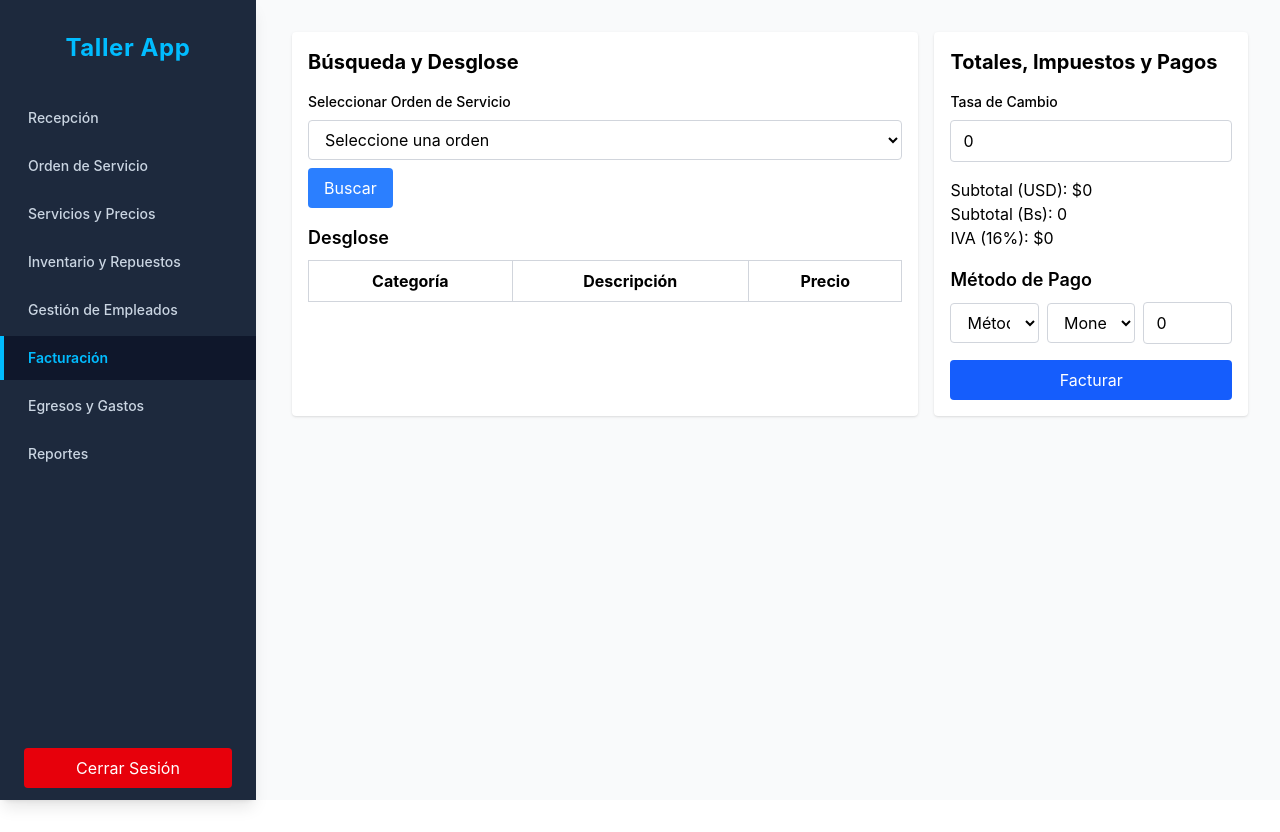
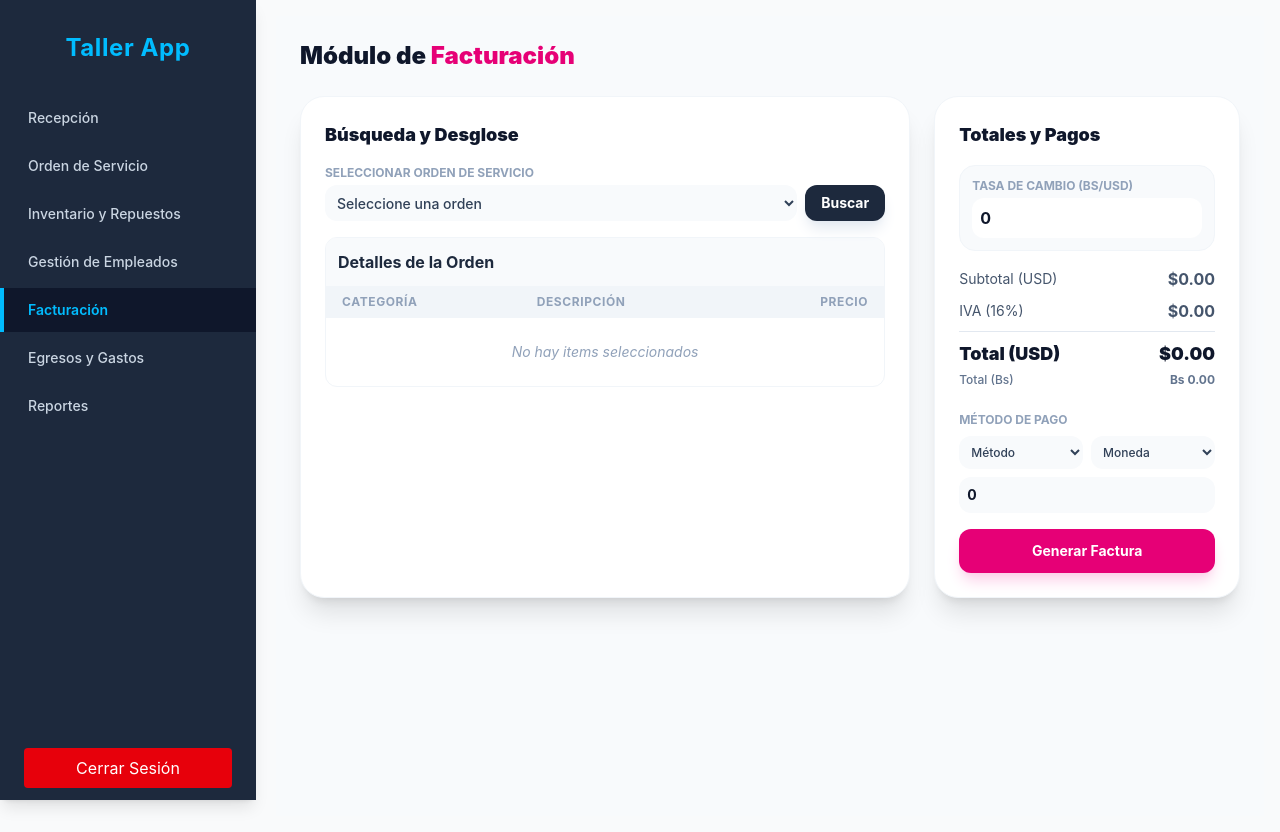
Before and after one commit to Iverson-Vargas/Frontend-Taller-Mecanico, a React (Vite) app: page /Prueba/Facturacion in a window 1280 px wide. Before the commit the page ends 800 px from the top, so only its background shows below. Built offline with nearby package versions, Linux system fonts and the light colour scheme.

Commit message:
facturacion listo

```diff
--- a/src/components/Menu.jsx
+++ b/src/components/Menu.jsx
@@ -31,7 +31,6 @@ export const Menu = () => {
                 <ul className="flex flex-col gap-1">
                     <li><NavLink to="/prueba/Recepcion" className={estilosDelEnlace}>Recepción</NavLink></li>
                     <li><NavLink to="/prueba/Orden-Servicio" className={estilosDelEnlace}>Orden de Servicio</NavLink></li>
-                    <li><NavLink to="/prueba/Servicios" className={estilosDelEnlace}>Servicios y Precios</NavLink></li>
                     <li><NavLink to="/prueba/Inventario" className={estilosDelEnlace}>Inventario y Repuestos</NavLink></li>
                     <li><NavLink to="/prueba/GestionEmpleados" className={estilosDelEnlace}>Gestión de Empleados</NavLink></li>
                     <li><NavLink to="/prueba/Facturacion" className={estilosDelEnlace}>Facturación</NavLink></li>
--- a/src/pages/Facturacion.jsx
+++ b/src/pages/Facturacion.jsx
@@ -104,18 +104,25 @@ export const Facturacion = () => {
   };
 
   return (
-    <div className="flex flex-col lg:flex-row gap-4 p-4">
+    <div className="p-6 min-h-screen bg-slate-50">
+      <div className="max-w-7xl mx-auto">
+        <h1 className="text-2xl font-black text-slate-900 mb-6">
+            Módulo de <span className="text-pink-600">Facturación</span>
+        </h1>
+
+        <div className="flex flex-col lg:flex-row gap-6">
           {/* Columna Izquierda */}
-      <div className="w-full lg:w-2/3 bg-white p-4 rounded shadow">
-        <h2 className="text-xl font-bold mb-4">Búsqueda y Desglose</h2>
+          <div className="w-full lg:w-2/3 bg-white p-6 rounded-3xl shadow-xl border border-slate-100">
+            <h2 className="text-lg font-black text-slate-900 mb-4">Búsqueda y Desglose</h2>
 
             {/* Selector de OS */}
             <div className="mb-4">
-          <label className="block text-sm font-medium mb-2">Seleccionar Orden de Servicio</label>
+              <label className="block text-xs font-bold uppercase text-slate-400 mb-1">Seleccionar Orden de Servicio</label>
+              <div className="flex gap-2">
                   <select
                     value={ordenServicio}
                     onChange={(e) => setOrdenServicio(e.target.value)}
-            className="w-full border border-gray-300 rounded px-3 py-2"
+                    className="w-full p-2 bg-slate-50 rounded-xl border-none focus:ring-2 focus:ring-pink-500 outline-none text-slate-700 font-medium text-sm"
                   >
                     <option value="">Seleccione una orden</option>
                     {ordenesFinalizadas.map((orden) => (
@@ -126,76 +133,104 @@ export const Facturacion = () => {
                   </select>
                   <button
                     onClick={buscarOrdenServicio}
-            className="mt-2 bg-blue-500 text-white px-4 py-2 rounded hover:bg-blue-600"
+                    className="bg-slate-800 text-white px-4 py-2 rounded-xl hover:bg-slate-700 transition-all font-bold shadow-lg shadow-slate-200 text-sm"
                   >
                     Buscar
                   </button>
               </div>
+            </div>
 
             {/* Tabla de Desglose */}
-        <div>
-          <h3 className="text-lg font-semibold mb-2">Desglose</h3>
-          <table className="w-full border-collapse border border-gray-300">
-            <thead>
+            <div className="overflow-hidden rounded-xl border border-slate-100">
+              <h3 className="text-base font-bold text-slate-800 p-3 bg-slate-50">Detalles de la Orden</h3>
+              <table className="w-full">
+                <thead className="bg-slate-100">
                   <tr>
-                <th className="border border-gray-300 px-4 py-2">Categoría</th>
-                <th className="border border-gray-300 px-4 py-2">Descripción</th>
-                <th className="border border-gray-300 px-4 py-2">Precio</th>
+                    <th className="px-4 py-2 text-left text-xs font-bold text-slate-400 uppercase tracking-wider">Categoría</th>
+                    <th className="px-4 py-2 text-left text-xs font-bold text-slate-400 uppercase tracking-wider">Descripción</th>
+                    <th className="px-4 py-2 text-right text-xs font-bold text-slate-400 uppercase tracking-wider">Precio</th>
                   </tr>
                 </thead>
-            <tbody>
+                <tbody className="divide-y divide-slate-100">
                   {detalles.repuestos.map((item, index) => (
-                <tr key={index}>
-                  <td className="border border-gray-300 px-4 py-2">Repuesto</td>
-                  <td className="border border-gray-300 px-4 py-2">{item.descripcion}</td>
-                  <td className="border border-gray-300 px-4 py-2">${item.precio}</td>
+                    <tr key={`rep-${index}`} className="hover:bg-pink-50/30 transition-colors">
+                      <td className="px-4 py-2 text-sm font-medium text-slate-600">Repuesto</td>
+                      <td className="px-4 py-2 text-sm text-slate-600">{item.descripcion}</td>
+                      <td className="px-4 py-2 text-sm font-bold text-slate-800 text-right">${item.precio}</td>
                     </tr>
                   ))}
                   {detalles.servicios.map((item, index) => (
-                <tr key={index}>
-                  <td className="border border-gray-300 px-4 py-2">Servicio</td>
-                  <td className="border border-gray-300 px-4 py-2">{item.descripcion}</td>
-                  <td className="border border-gray-300 px-4 py-2">${item.precio}</td>
+                    <tr key={`serv-${index}`} className="hover:bg-pink-50/30 transition-colors">
+                      <td className="px-4 py-2 text-sm font-medium text-slate-600">Servicio</td>
+                      <td className="px-4 py-2 text-sm text-slate-600">{item.descripcion}</td>
+                      <td className="px-4 py-2 text-sm font-bold text-slate-800 text-right">${item.precio}</td>
                     </tr>
                   ))}
+                  {detalles.repuestos.length === 0 && detalles.servicios.length === 0 && (
+                     <tr>
+                        <td colSpan="3" className="px-4 py-6 text-center text-slate-400 italic text-sm">
+                            No hay items seleccionados
+                        </td>
+                     </tr>
+                  )}
                 </tbody>
               </table>
             </div>
           </div>
 
           {/* Columna Derecha */}
-      <div className="w-full lg:w-1/3 bg-white p-4 rounded shadow">
-        <h2 className="text-xl font-bold mb-4">Totales, Impuestos y Pagos</h2>
+          <div className="w-full lg:w-1/3 bg-white p-6 rounded-3xl shadow-xl border border-slate-100 h-fit">
+            <h2 className="text-lg font-black text-slate-900 mb-4">Totales y Pagos</h2>
 
             {/* Panel de Tasa del Día */}
-        <div className="mb-4">
-          <label className="block text-sm font-medium mb-2">Tasa de Cambio</label>
-          <div className="flex items-center gap-2">
+            <div className="mb-4 bg-slate-50 p-3 rounded-2xl border border-slate-100">
+              <label className="block text-xs font-bold uppercase text-slate-400 mb-1">Tasa de Cambio (Bs/USD)</label>
               <input
                 type="number"
                 value={tasaCambio}
                 onChange={(e) => setTasaCambio(e.target.value)}
-              className="w-full border border-gray-300 rounded px-3 py-2"
+                className="w-full p-2 bg-white rounded-xl border-none focus:ring-2 focus:ring-pink-500 outline-none text-slate-900 font-bold text-base"
+                placeholder="0.00"
               />
+            </div>
+
+            {/* Resumen Matemático */}
+            <div className="mb-6 space-y-2">
+              <div className="flex justify-between items-center text-slate-600 text-sm">
+                  <span>Subtotal (USD)</span>
+                  <span className="font-bold text-base">${subtotalUSD.toFixed(2)}</span>
+              </div>
+              <div className="flex justify-between items-center text-slate-600 text-sm">
+                  <span>IVA (16%)</span>
+                  <span className="font-bold text-base">${iva.toFixed(2)}</span>
+              </div>
+              {igtf > 0 && (
+                  <div className="flex justify-between items-center text-pink-600 text-sm">
+                      <span>IGTF (3%)</span>
+                      <span className="font-bold text-base">${igtf.toFixed(2)}</span>
+                  </div>
+              )}
+              <div className="border-t border-slate-200 pt-2 mt-2">
+                  <div className="flex justify-between items-center text-slate-900">
+                      <span className="font-black text-lg">Total (USD)</span>
+                      <span className="font-black text-lg">${(subtotalUSD + iva + igtf).toFixed(2)}</span>
+                  </div>
+                  <div className="flex justify-between items-center text-slate-500 mt-1">
+                      <span className="text-xs font-medium">Total (Bs)</span>
+                      <span className="text-xs font-bold">Bs {subtotalBs.toFixed(2)}</span>
+                  </div>
               </div>
             </div>
 
-        {/* Resumen Matemático */}
+            {/* Sección de Pagos */}
             <div className="mb-4">
-          <p>Subtotal (USD): ${subtotalUSD}</p>
-          <p>Subtotal (Bs): {subtotalBs}</p>
-          <p>IVA (16%): ${iva}</p>
-          {igtf > 0 && <p>IGTF (3%): ${igtf}</p>}
-        </div>
-
-        {/* Sección de Pagos */}
-        <div>
-          <h3 className="text-lg font-semibold mb-2">Método de Pago</h3>
-          <div className="flex items-center gap-2 mb-4">
+              <h3 className="text-xs font-bold uppercase text-slate-400 mb-2">Método de Pago</h3>
+              <div className="flex flex-col gap-2">
+                <div className="flex gap-2">
                     <select
                     value={pagos[0]?.metodo || ""}
                     onChange={(e) => actualizarPago(0, "metodo", e.target.value)}
-              className="border border-gray-300 rounded px-3 py-2 w-1/3"
+                    className="w-1/2 p-2 bg-slate-50 rounded-xl border-none focus:ring-2 focus:ring-pink-500 outline-none text-xs font-medium text-slate-700"
                     >
                     <option value="">Método</option>
                     <option value="Efectivo">Efectivo</option>
@@ -205,34 +240,34 @@ export const Facturacion = () => {
                     <select
                     value={pagos[0]?.moneda || ""}
                     onChange={(e) => actualizarPago(0, "moneda", e.target.value)}
-              className="border border-gray-300 rounded px-3 py-2 w-1/3"
+                    className="w-1/2 p-2 bg-slate-50 rounded-xl border-none focus:ring-2 focus:ring-pink-500 outline-none text-xs font-medium text-slate-700"
                     >
                     <option value="">Moneda</option>
                     <option value="USD">USD</option>
                     <option value="Bs">Bs</option>
                     </select>
+                </div>
                 <input
                   type="number"
                   value={pagos[0]?.monto || 0}
                   onChange={(e) => actualizarPago(0, "monto", parseFloat(e.target.value))}
-              className="border border-gray-300 rounded px-3 py-2 w-1/3"
-              placeholder="Monto"
+                  className="w-full p-2 bg-slate-50 rounded-xl border-none focus:ring-2 focus:ring-pink-500 outline-none text-slate-900 font-bold text-sm"
+                  placeholder="Monto a pagar"
                 />
               </div>
             </div>
 
             {/* Botón de Facturar */}
-        <div className="mt-4">
             <button
               onClick={() => {
                 alert('Factura generada con éxito');
-              // Cambiar el estado de la orden a 'Facturado'
                 console.log(`Orden ${ordenServicio} marcada como Facturada`);
               }}
-            className="w-full bg-blue-600 text-white py-2 px-4 rounded hover:bg-blue-700 transition-all duration-300"
+              className="w-full bg-pink-600 text-white py-3 px-4 rounded-xl hover:bg-pink-700 transition-all duration-300 font-bold shadow-lg shadow-pink-200 transform active:scale-95 text-sm"
             >
-            Facturar
+              Generar Factura
             </button>
+          </div>
         </div>
       </div>
     </div>
```
Lines whose indentation alone changed are shown as unchanged.
